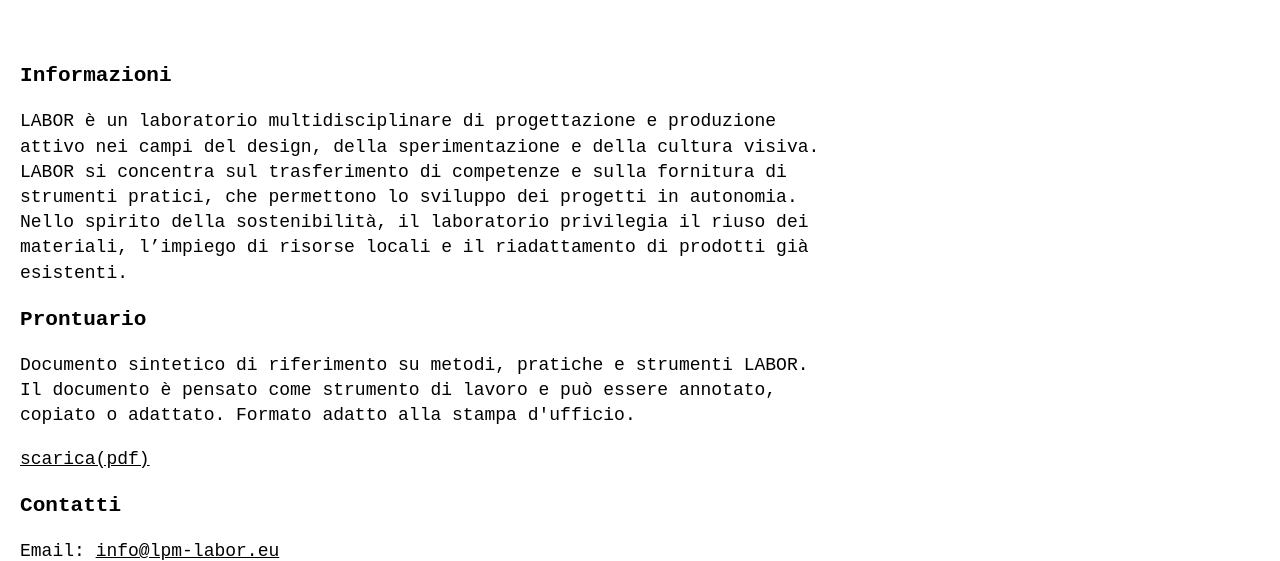
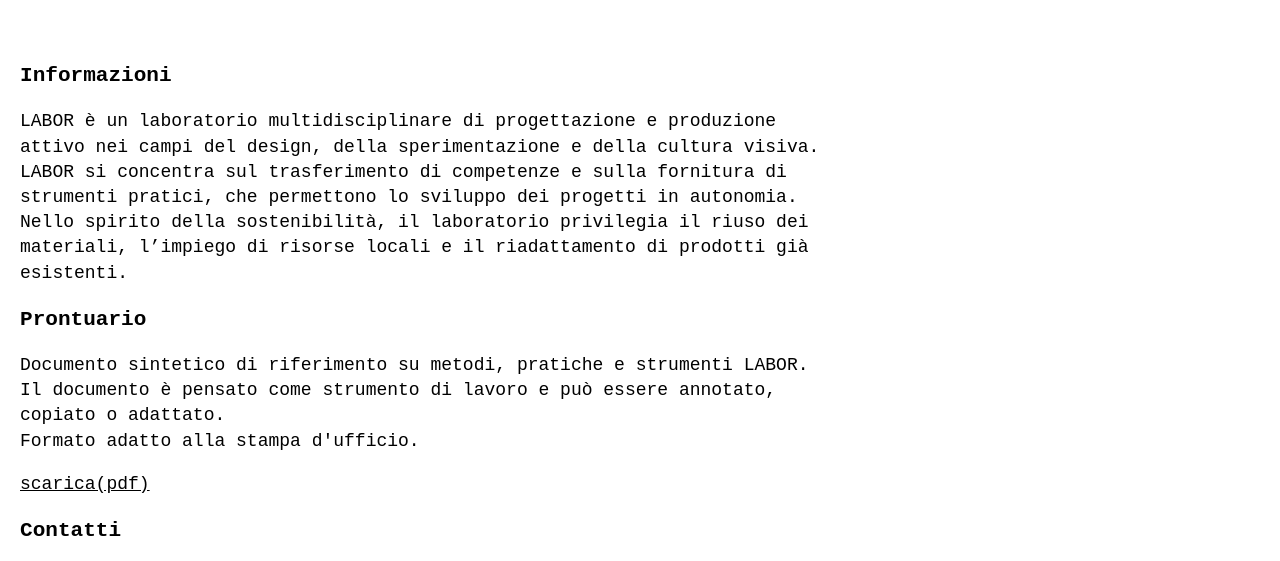
Before and after one commit to lpm-labor/labor-website, a plain HTML site: page info.html in a window 1280 px wide. Shown: the part 158-719 px from the top of the page. Drawn offline with Linux system fonts and the light colour scheme.

Commit message:
Update info.html

```diff
--- a/info.html
+++ b/info.html
@@ -114,13 +114,13 @@
         <h3 class="t" data-en="Information">Informazioni</h3>
 
         <p class="t"
-           data-en="LABOR is a multidisciplinary design and production laboratory operating across design, experimentation, and visual culture.
+           data-en="LABOR is a multidisciplinary design and production laboratory operating across design, experimentation, and visual culture.<br>
 LABOR focuses on process reduction and the development of practical
-tools, enabling projects to be conceived and realized with a high degree of autonomy.
+tools, enabling projects to be conceived and realized with a high degree of autonomy.<br>
 Within a sustainability-oriented approach, the laboratory prioritizes material reuse, local resources, and the adaptation of existing products and systems.">
             LABOR è un laboratorio multidisciplinare di progettazione e produzione attivo nei campi del design,
-            della sperimentazione e della cultura visiva. LABOR si concentra sul trasferimento di competenze e
-            sulla fornitura di strumenti pratici, che permettono lo sviluppo dei progetti in autonomia.
+            della sperimentazione e della cultura visiva.<br>LABOR si concentra sul trasferimento di competenze e
+            sulla fornitura di strumenti pratici, che permettono lo sviluppo dei progetti in autonomia.<br>
             Nello spirito della sostenibilità, il laboratorio privilegia il riuso dei materiali,
             l’impiego di risorse locali e il riadattamento di prodotti già esistenti.
         </p>
@@ -128,11 +128,11 @@
         <h3 class="t" data-en="Handbook">Prontuario</h3>
 
         <p class="t"
-           data-en="A concise reference document on LABOR methods, practices and tools.
-            The document is conceived as a working tool and may be annotated, copied, or adapted for professional use.
+           data-en="A concise reference document on LABOR methods, practices and tools.<br>
+            The document is conceived as a working tool and may be annotated, copied, or adapted for professional use.<br>
             Designed for standard office printing.">
-            Documento sintetico di riferimento su metodi, pratiche e strumenti LABOR.
-            Il documento è pensato come strumento di lavoro e può essere annotato, copiato o adattato.
+            Documento sintetico di riferimento su metodi, pratiche e strumenti LABOR.<br>
+            Il documento è pensato come strumento di lavoro e può essere annotato, copiato o adattato.<br>
             Formato adatto alla stampa d'ufficio.
         </p>
 
```
